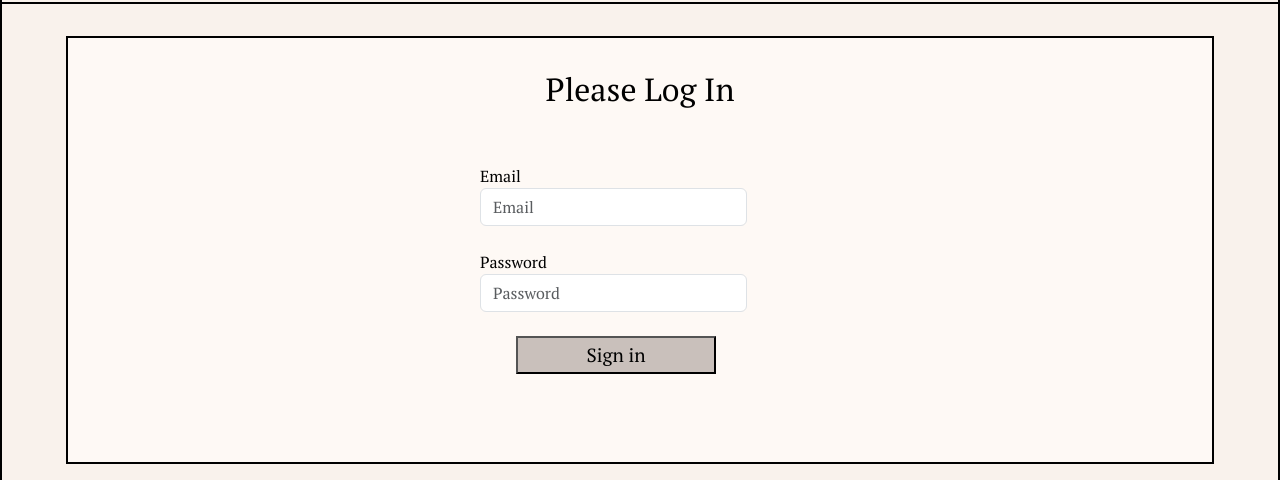
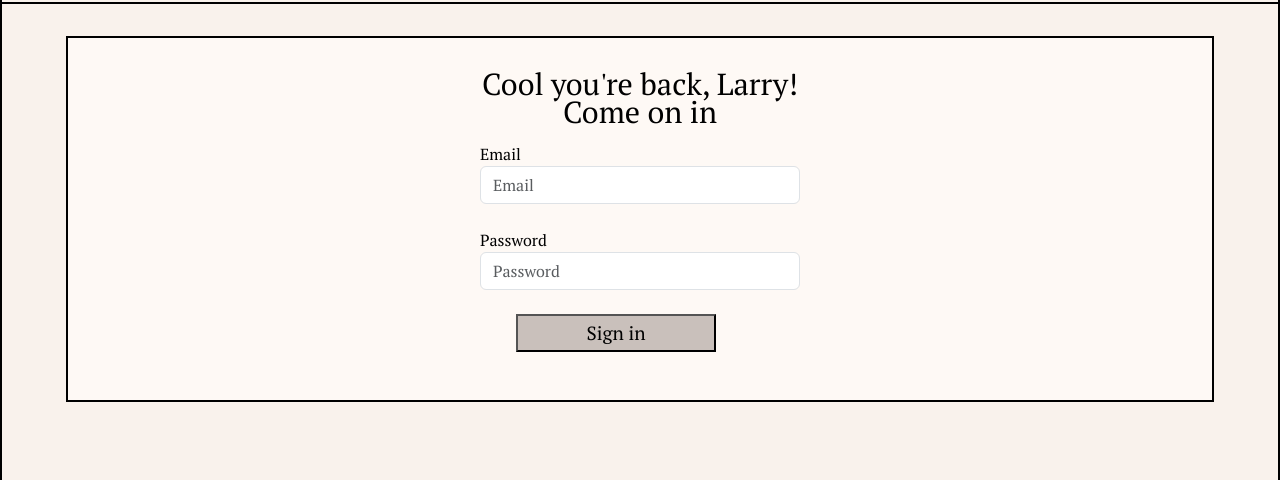
Before and after one commit to veronique1415/veronique-desrochers-captsone, a React (Create React App) app: page /Login in a window 1280 px wide. Shown: the part 168-648 px from the top of the page. Built offline with nearby package versions, Linux system fonts and the light colour scheme; no server answers; a web font is replaced by a local one.

Commit message:
fix styling for log in form, pretty much it for now

```diff
--- a/src/components/Form/Form.js
+++ b/src/components/Form/Form.js
@@ -4,11 +4,11 @@ import "./Form.scss";
 
 const FormComp = () => {
   return (
-    <Form horizontal className="py-5 form__login">
+    <Form horizontal className="py-2 form__login">
   <FormGroup className="form__login--group">
     <FormLabel className="form__login--label">
       Email
-      <Col sm={10}>
+      <Col>
       <FormControl type="email" placeholder="Email" className="form__login--input"/>
       <FormControl.Feedback />
     </Col>
@@ -18,7 +18,7 @@ const FormComp = () => {
   <FormGroup className="form__login--group">
     <FormLabel className="form__login--label">
       Password
-      <Col sm={10}>
+      <Col>
       <FormControl type="password" placeholder="Password" className="form__login--input"/>
       <FormControl.Feedback />
     </Col>
--- a/src/components/Form/Form.scss
+++ b/src/components/Form/Form.scss
@@ -30,6 +30,7 @@
   }
 
   &--input {
+    @extend .form__login--label;
     &:focus {
       outline: none;
       border: black 2px solid;
--- a/src/pages/AdminLoginPage/AdminLoginPage.js
+++ b/src/pages/AdminLoginPage/AdminLoginPage.js
@@ -8,7 +8,8 @@ export const AdminLoginPage = () => {
     <main className="login">
         <Banner text={"Admin Dashboard"}/>
         <section className="login__form">
-            <h2 className="login__form--header">Please Log In</h2>
+            <h2 className="login__form--heading">Cool you're back, Larry!</h2>
+            <h3 className="login__form--heading">Come on in</h3>
         <FormComp />
         </section>
     </main>
--- a/src/pages/AdminLoginPage/AdminLoginPage.scss
+++ b/src/pages/AdminLoginPage/AdminLoginPage.scss
@@ -3,6 +3,8 @@
 @use '../../styles/partials/mixins' as *;
 
 .login {
+  min-height: 80svh;
+
   &__form {
     background-color: $Pale-beige;
     padding: 2rem;
@@ -13,5 +15,9 @@
     align-items: center;
     flex-direction: column;
     @include border-all;
+
+    &--heading {
+      @include font-section;
+    }
   }
 }
```
